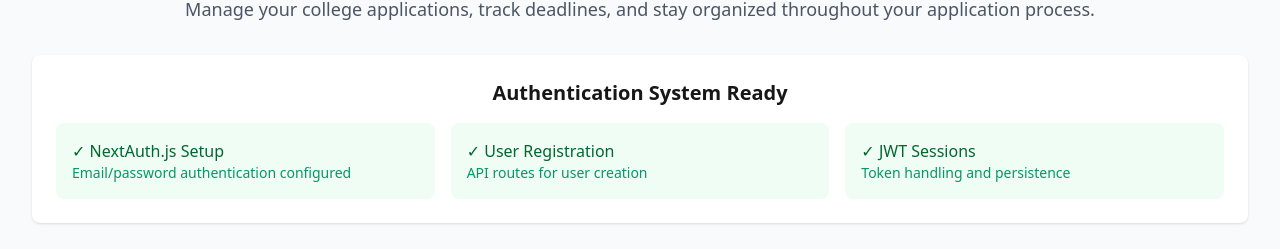
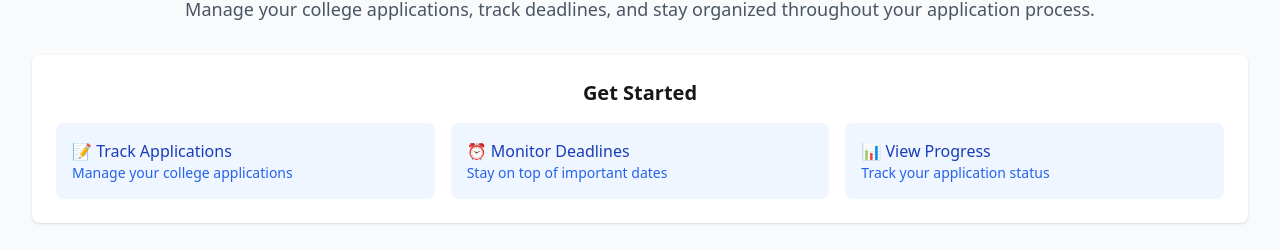
Before and after one commit to Zertu/university-tracker, a Next.js app: page / in a window 1280 px wide. Shown: the part 154-403 px from the top of the page. Built offline with nearby package versions, Linux system fonts and the light colour scheme; no server answers.

Commit message:
Update UI components for application management: change headings and descriptions for clarity, remove console logs for cleaner code, and enhance user guidance in the application form and recommendations sections.

```diff
--- a/src/app/page.tsx
+++ b/src/app/page.tsx
@@ -11,19 +11,19 @@ export default function Home() {
         Manage your college applications, track deadlines, and stay organized throughout your application process.
       </p>
       <div className="bg-white rounded-lg shadow p-6">
-        <h3 className="text-xl font-semibold mb-4">Authentication System Ready</h3>
+        <h3 className="text-xl font-semibold mb-4">Get Started</h3>
         <div className="grid grid-cols-1 md:grid-cols-3 gap-4 text-left">
-          <div className="p-4 bg-green-50 rounded-lg">
-            <h4 className="font-medium text-green-800">✓ NextAuth.js Setup</h4>
-            <p className="text-sm text-green-600">Email/password authentication configured</p>
+          <div className="p-4 bg-blue-50 rounded-lg">
+            <h4 className="font-medium text-blue-800">📝 Track Applications</h4>
+            <p className="text-sm text-blue-600">Manage your college applications</p>
           </div>
-          <div className="p-4 bg-green-50 rounded-lg">
-            <h4 className="font-medium text-green-800">✓ User Registration</h4>
-            <p className="text-sm text-green-600">API routes for user creation</p>
+          <div className="p-4 bg-blue-50 rounded-lg">
+            <h4 className="font-medium text-blue-800">⏰ Monitor Deadlines</h4>
+            <p className="text-sm text-blue-600">Stay on top of important dates</p>
           </div>
-          <div className="p-4 bg-green-50 rounded-lg">
-            <h4 className="font-medium text-green-800">✓ JWT Sessions</h4>
-            <p className="text-sm text-green-600">Token handling and persistence</p>
+          <div className="p-4 bg-blue-50 rounded-lg">
+            <h4 className="font-medium text-blue-800">📊 View Progress</h4>
+            <p className="text-sm text-blue-600">Track your application status</p>
           </div>
         </div>
       </div>
--- a/src/components/applications/application-form.tsx
+++ b/src/components/applications/application-form.tsx
@@ -71,7 +71,7 @@ export function ApplicationForm({ universities, onSuccess, onCancel }: Applicati
         onSuccess();
       } else {
         // Show success message and redirect
-        console.log('✅ Application created successfully:', application);
+
 
         // Redirect to applications list with success parameter
         router.push('/applications?created=true');
--- a/src/components/recommendations/recommendations-dashboard.tsx
+++ b/src/components/recommendations/recommendations-dashboard.tsx
@@ -47,7 +47,7 @@ export default function RecommendationsDashboard({ showFullList = false }: Recom
 
   const handleAddToList = async (universityId: string) => {
     // This would integrate with the application system
-    console.log('Adding university to application list:', universityId);
+
     // TODO: Implement add to application list functionality
   };
 
--- a/src/components/recommendations/recommendations-list.tsx
+++ b/src/components/recommendations/recommendations-list.tsx
@@ -111,7 +111,7 @@ export default function RecommendationsList({
 
   const handleAddToList = async (universityId: string) => {
     // This would integrate with the application system
-    console.log('Adding university to application list:', universityId);
+
     // TODO: Implement add to application list functionality
   };
 
--- a/src/lib/services/recommendation.ts
+++ b/src/lib/services/recommendation.ts
@@ -110,7 +110,6 @@ export class RecommendationService {
   static async refreshRecommendations(userId: string): Promise<void> {
     // This could be used to trigger background recalculation
     // For now, recommendations are calculated on-demand
-    console.log(`Refreshing recommendations for user ${userId}`);
   }
 
   // Get recommendation by university ID
```
